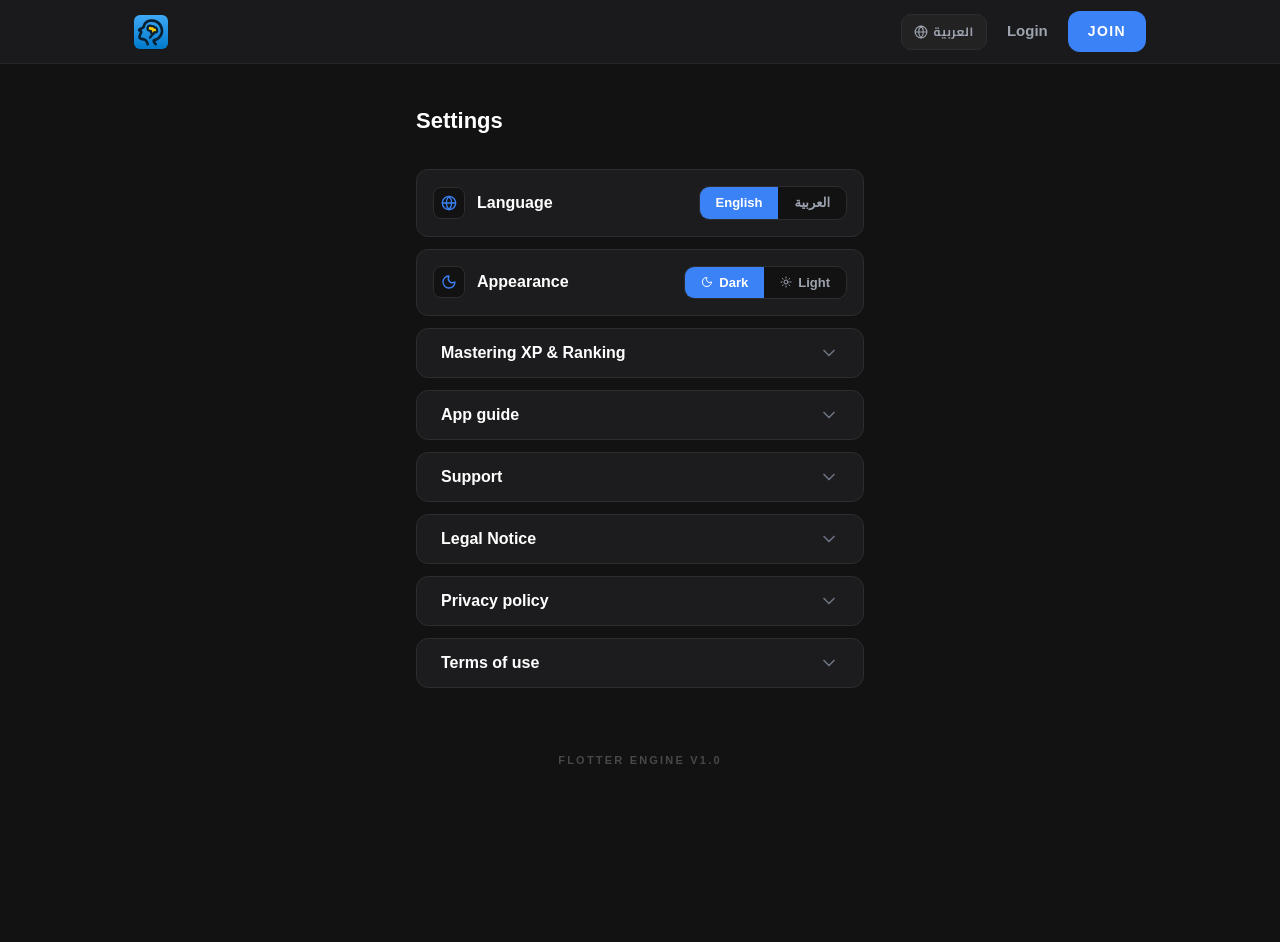
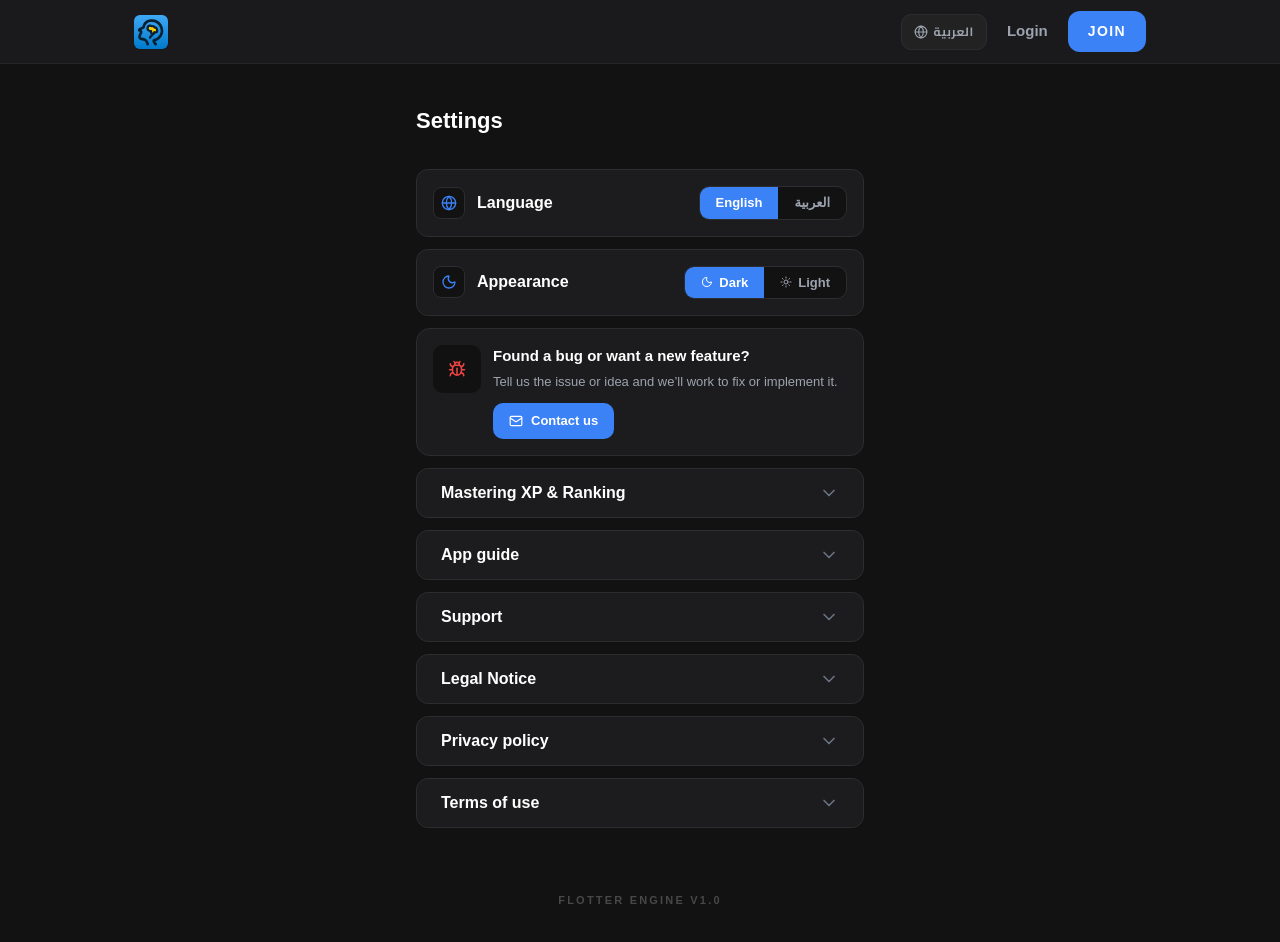
Before and after one commit to hamza-elmaaloumi/Flotter, a Next.js app: page /settings in a window 1280 px wide. Shown: the top 942 px of the page. Before the commit the page ends 912 px from the top, so only its background shows below. Built offline with nearby package versions, Linux system fonts and the light colour scheme; no server answers.

Commit message:
added contact us

```diff
--- /dev/null
+++ b/app/components/IssueReportCard.tsx
@@ -0,0 +1,47 @@
+"use client"
+
+import React from 'react'
+import { Bug, Lightbulb, Mail as MailIcon } from 'lucide-react'
+import { useLanguage } from '../providers/LanguageProvider'
+import { useTheme } from '../providers/ThemeProvider'
+
+export default function IssueReportCard() {
+  const { language } = useLanguage()
+  const { isDark } = useTheme()
+
+  const subject = language === 'ar' ? 'ملاحظات/مشكلة/ميزة في التطبيق' : 'Feedback / Bug / Feature Request'
+  const bodyTemplate = language === 'ar'
+    ? 'نوع: (مشكلة / ميزة)\nالوصف:\nالخطوات لإعادة إنتاجها (إن وجدت):\n\nشكرا لك.'
+    : 'Type: (Bug / Feature)\nDescription:\nSteps to reproduce (if any):\n\nThanks.'
+  const mailTo = `mailto:mezuma.co@gmail.com?subject=${encodeURIComponent(subject)}&body=${encodeURIComponent(bodyTemplate)}`
+
+  return (
+    <div className={`mb-3 rounded-[14px] p-4 border ${isDark ? 'bg-[#1C1C1E] border-[#2D2D2F]' : 'bg-white border-[#E2E4E9]'}`}>
+      <div className="flex items-start gap-3">
+        <div className={`w-12 h-12 rounded-[10px] flex items-center justify-center ${isDark ? 'bg-[#111111]' : 'bg-[#F0F1F3]'}`}>
+          <div className="flex items-center gap-1">
+            <Bug size={18} className="text-[#EF4444]" />
+          </div>
+        </div>
+
+        <div className="flex-1">
+          <p className={`text-[15px] font-bold mb-1 ${isDark ? 'text-white' : 'text-black'}`}>
+            {language === 'ar' ? 'هل وجدت مشكلة أو ترغب بميزة جديدة؟' : 'Found a bug or want a new feature?'}
+          </p>
+          <p className={`text-[13px] mb-3 ${isDark ? 'text-[#9CA3AF]' : 'text-[#4B5563]'}`}>
+            {language === 'ar' ? 'أخبرنا بالمشكلة أو الفكرة وسنعمل على تنفيذها أو إصلاحها.' : 'Tell us the issue or idea and we’ll work to fix or implement it.'}
+          </p>
+
+          <a
+            href={mailTo}
+            aria-label={language === 'ar' ? 'راسلنا' : 'Contact us'}
+            className={`inline-flex items-center gap-2 px-4 py-2 rounded-[10px] text-[13px] font-bold transition-all active:scale-95 ${isDark ? 'bg-[#3B82F6] text-white' : 'bg-[#3B82F6] text-white'}`}
+          >
+            <MailIcon size={14} />
+            <span>{language === 'ar' ? 'راسلنا' : 'Contact us'}</span>
+          </a>
+        </div>
+      </div>
+    </div>
+  )
+}
--- a/app/profile/ProfileContent.tsx
+++ b/app/profile/ProfileContent.tsx
@@ -25,6 +25,7 @@ import {
   Share2,
   Check
 } from 'lucide-react'
+import IssueReportCard from '../components/IssueReportCard'
 
 const RedAnimatedFlame = ({ size = 20, active = false, className = "" }: { size?: number, active?: boolean, className?: string }) => (
   <svg width={size} height={size} viewBox="0 0 120 120" fill="none" className={`overflow-visible ${className}`}>
@@ -364,6 +365,9 @@ export default function ProfileContent({ user, effectiveMonthlyXp, rank, isEditi
           </div>
         </div>
 
+        {/* Issue report card (mobile-first, bilingual) inserted here */}
+        <IssueReportCard />
+
         <div className={`border rounded-[16px] overflow-hidden mb-6 ${isDark ? 'bg-[#1C1C1E] border-[#2D2D2F]' : 'bg-white border-[#E2E4E9]'}`}>
           <div className={`px-5 py-3 border-b ${isDark ? 'border-[#262626] bg-[#222222]' : 'border-[#EBEDF0] bg-[#F0F1F3]'}`}>
             <h3 className="text-[11px] font-bold uppercase tracking-widest text-[#6B7280]">{t('profile.settings')}</h3>
--- a/app/settings/page.tsx
+++ b/app/settings/page.tsx
@@ -4,6 +4,7 @@ import React, { useState } from "react"
 import { ChevronDown, ExternalLink, Globe, Sun, Moon } from "lucide-react"
 import { useLanguage } from "../providers/LanguageProvider"
 import { useTheme } from "../providers/ThemeProvider"
+import IssueReportCard from "../components/IssueReportCard"
 
 export default function SettingsPage() {
   const { t, language, setLanguage } = useLanguage()
@@ -233,6 +234,9 @@ export default function SettingsPage() {
           </div>
         </section>
 
+        {/* Issue report card (mobile-first, bilingual) */}
+        <IssueReportCard />
+
         <div className="flex flex-col gap-3">
           {items.map((it, i) => {
             const isOpen = openIndex === i
```
